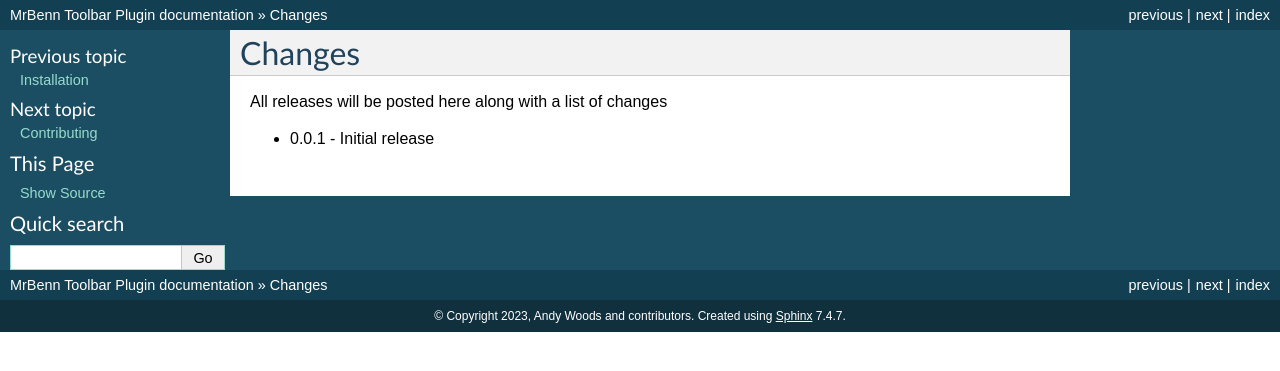
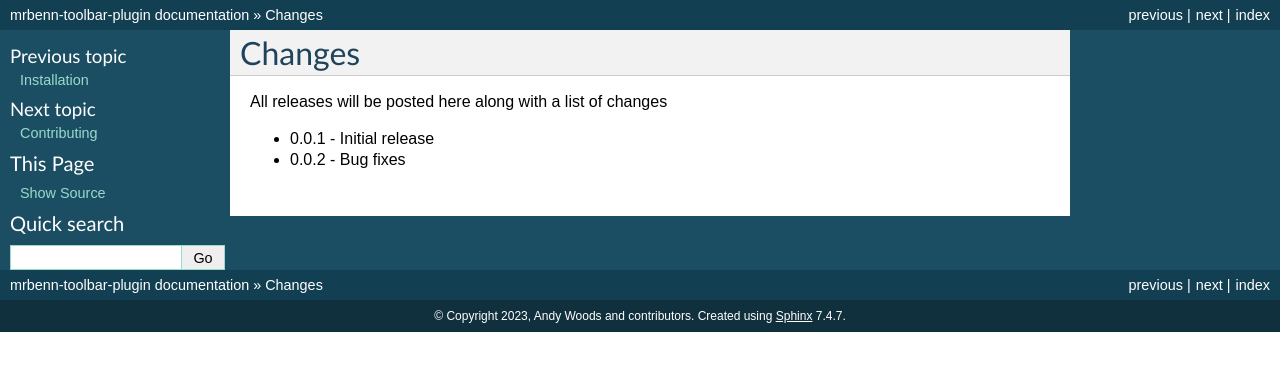
Before and after one commit to andytwoods/mrbenn, a Sphinx documentation site: the page built from docs/changes.rst, in a window 1280 px wide. Shown: the top 371 px of the page. Built offline with Sphinx 7.4.7, drawn with Linux system fonts in a browser that asks for light colours.

Commit message:
bug fixes better instructions

```diff
--- a/docs/changes.rst
+++ b/docs/changes.rst
@@ -4,3 +4,4 @@ Changes
 All releases will be posted here along with a list of changes
 
 - 0.0.1 - Initial release
+- 0.0.2 - Bug fixes
--- a/docs/conf.py
+++ b/docs/conf.py
@@ -1,12 +1,12 @@
 # -- Project information -----------------------------------------------------
 import datetime
 
-project = "MrBenn Toolbar Plugin"
+project = "mrbenn-toolbar-plugin"
 copyright = "{}, Andy Woods and contributors"
 copyright = copyright.format(datetime.date.today().year)
 author = "Andy Woods and contributors"
 
-version = "0.0.1"
+version = "0.0.2"
 
 html_theme = "default"
 
--- a/pyproject.toml
+++ b/pyproject.toml
@@ -1,5 +1,5 @@
 [project]
-name = "MrBenn Toolbar Plugin"
+name = "mrbenn-toolbar-plugin"
 authors = [{name = "Andy Woods", email = "andytwoods@gmail.com"}]
 dynamic = ["version", "description"]
 
--- a/setup.cfg
+++ b/setup.cfg
@@ -1,6 +1,6 @@
 [metadata]
 name = mrbenn-toolbar-plugin
-version = 0.1
+version = 0.2
 description = A plugin to quickly access templates and views
 long_description = file: README.md
 long_description_content_type = text/markdown
--- a/setup.py
+++ b/setup.py
@@ -6,7 +6,7 @@ HERE = pathlib.Path(__file__).parent
 README = (HERE / "README.md").read_text()
 setup(
     name="mrbenn-toolbar-plugin",
-    version="0.0.1",
+    version="0.0.2",
     description="An addon for Django Debug Toolbar that allows for directly opening static files and views",
     long_description=README,
     long_description_content_type="text/markdown",
```
Also changed, not shown: README.md (+5 -5 lines).
